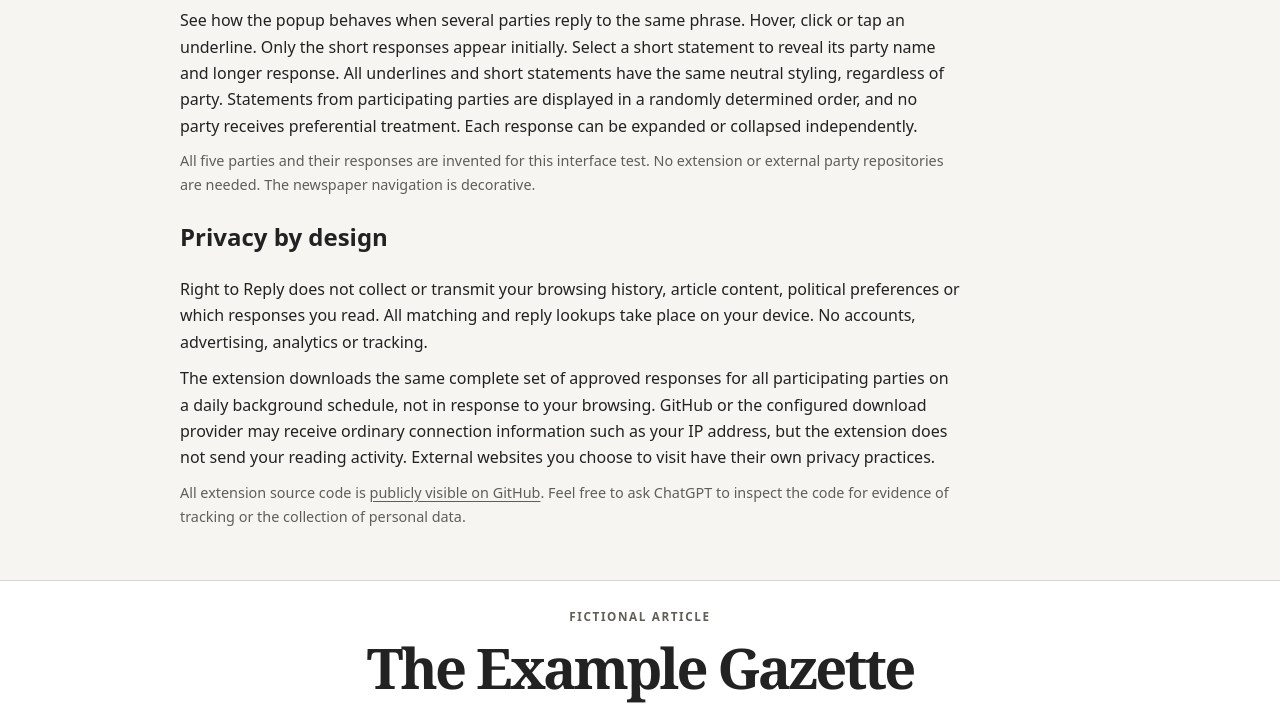
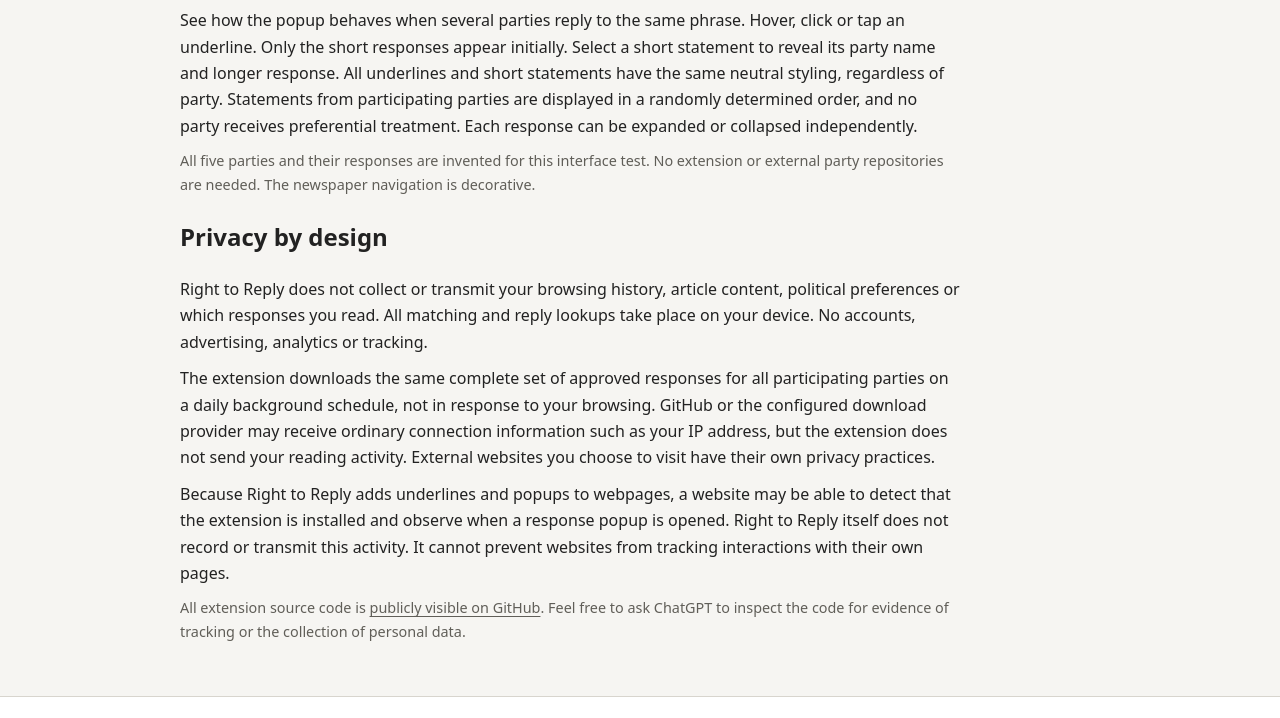
Before and after one commit to mikemayne/right-to-reply-test, a plain HTML site: page index.html in a window 1280 px wide. Shown: the part 293-1011 px from the top of the page. Drawn offline with Linux system fonts and the light colour scheme.

Commit message:
Disclose website observability of extension interface

```diff
--- a/index.html
+++ b/index.html
@@ -24,6 +24,7 @@
   <h2 id="privacy-title">Privacy by design</h2>
   <p>Right to Reply does not collect or transmit your browsing history, article content, political preferences or which responses you read. All matching and reply lookups take place on your device. No accounts, advertising, analytics or tracking.</p>
   <p>The extension downloads the same complete set of approved responses for all participating parties on a daily background schedule, not in response to your browsing. GitHub or the configured download provider may receive ordinary connection information such as your IP address, but the extension does not send your reading activity. External websites you choose to visit have their own privacy practices.</p>
+  <p>Because Right to Reply adds underlines and popups to webpages, a website may be able to detect that the extension is installed and observe when a response popup is opened. Right to Reply itself does not record or transmit this activity. It cannot prevent websites from tracking interactions with their own pages.</p>
   <p class="note">All extension source code is <a href="https://github.com/mikemayne/right-to-reply" rel="noreferrer">publicly visible on GitHub</a>. Feel free to ask ChatGPT to inspect the code for evidence of tracking or the collection of personal data.</p>
 </section>
 </section>
```
Also changed, not shown: test.html (+1 -0 lines).
